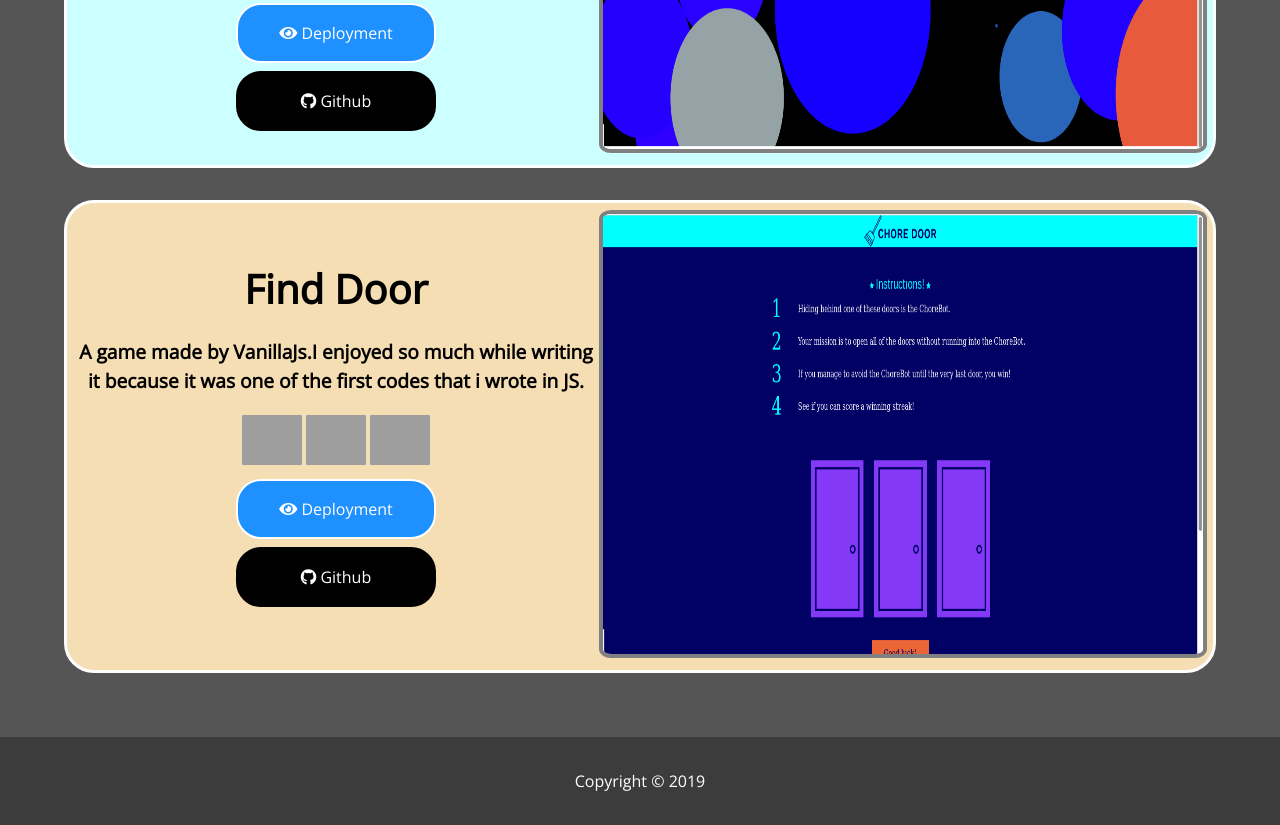
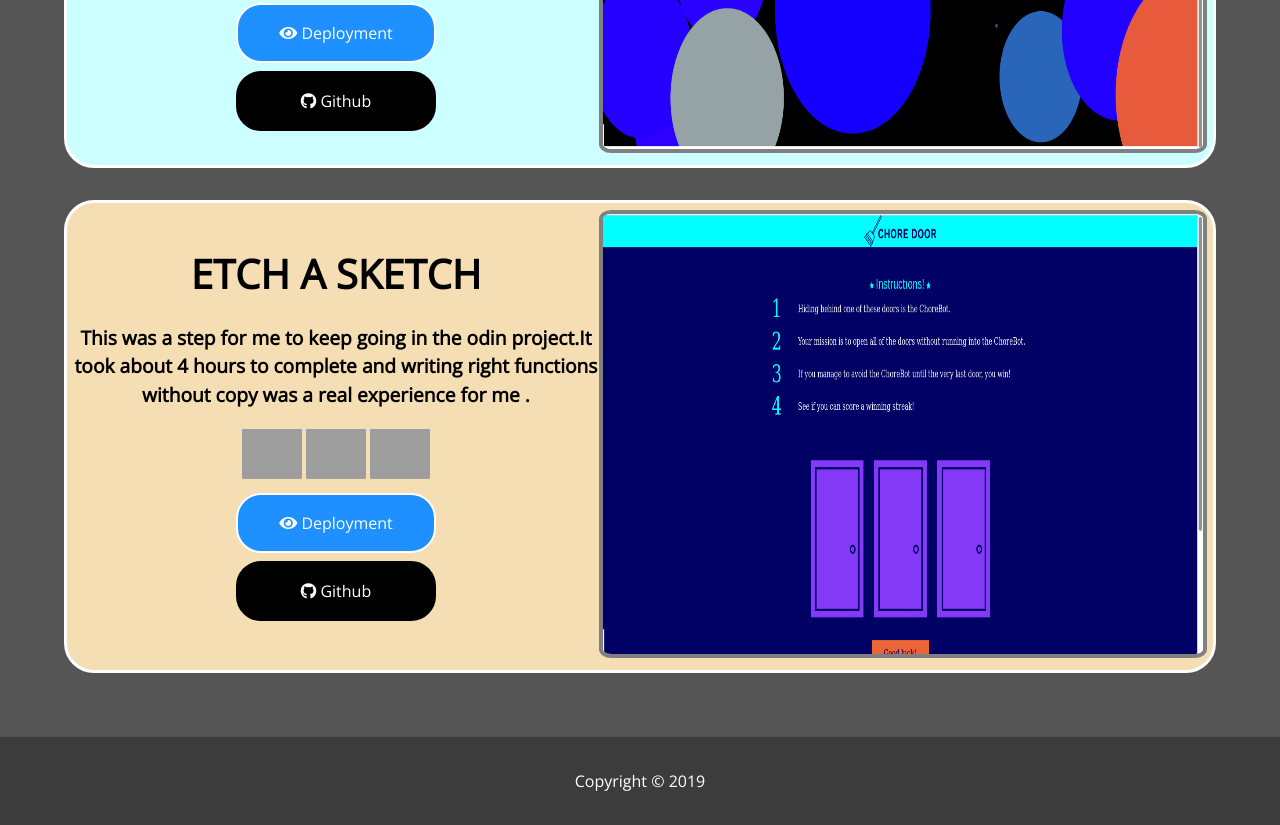
Before and after one commit to rizikolik/portfolio_page, a website: page content/works.html in a window 1280 px wide. Shown: the part 3241-4066 px from the top of the page. Drawn offline with nearby package versions, Linux system fonts and the light colour scheme; grey boxes are pictures that could not be loaded.

Commit message:
project item change

```diff
--- a/content/works.html
+++ b/content/works.html
@@ -198,24 +198,24 @@
                 </div>
                 <div class="item item-7  column">
                     <div class="desc ">
-                        <h2>Find Door</h2>
-                        <p>A game made by VanillaJs.I enjoyed so much while writing it because it was one of the first codes that i wrote in JS.</p>
+                        <h2>ETCH A SKETCH</h2>
+                        <p>This was a step for me to keep going in the odin project.It took about 4 hours to complete and writing right functions without copy was a real experience for me .</p>
                         <a class="tech-logos">
                            <img class="tech-logos"src="https://i0.wp.com/ieee.ku.edu.tr/wp-content/uploads/2016/03/js-logo.png?ssl=1" alt="logo">
                             <img class="tech-logos" src="https://www.w3.org/html/logo/downloads/HTML5_Badge.svg"  alt="logo">
                             <img class="tech-logos"src="http://zinzinzibidi.com/Areas/web_tasarim/Content/img/css3-logo.png" alt="logo">
                         </a><br/>
-                        <a href="https://rizikolik.github.io/FIND-DOOR/" class="buttons button-light">
+                        <a href="https://rizikolik.github.io/ETCH-A-SKETCH/" class="buttons button-light">
                             <i class="fas fa-eye"></i>
                             Deployment
                         </a>
-                        <a href="https://github.com/rizikolik/FIND-DOOR" class="buttons button-dark">
+                        <a href="https://github.com/rizikolik/ETCH-A-SKETCH" class="buttons button-dark">
                             <i class="fab fa-github"></i>
                             Github
                         </a>
                     </div>
                     <div class="imga">
-                        <a href="https://rizikolik.github.io/FIND-DOOR/">
+                        <a href="https://rizikolik.github.io/ETCH-A-SKETCH/">
                             <img src="./img/Find-door.png" alt="project1">
                         </a>
                     </div>
```
Also changed, not shown: README.md.
